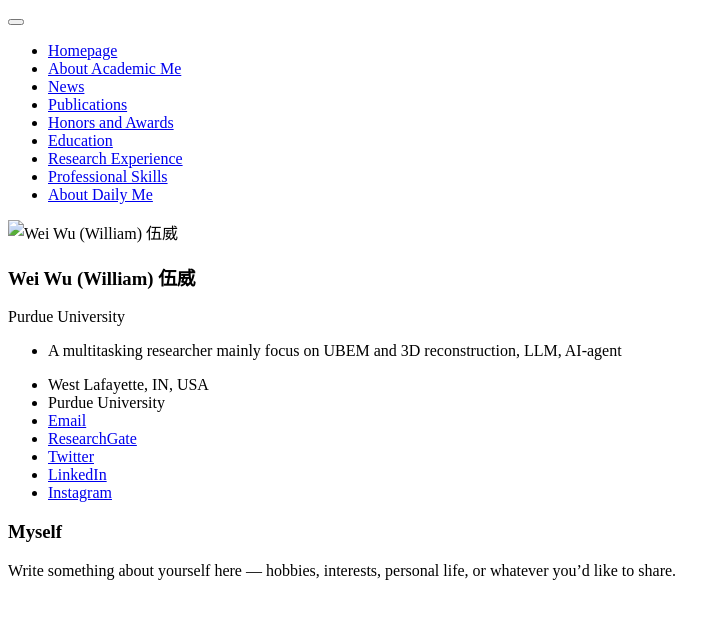
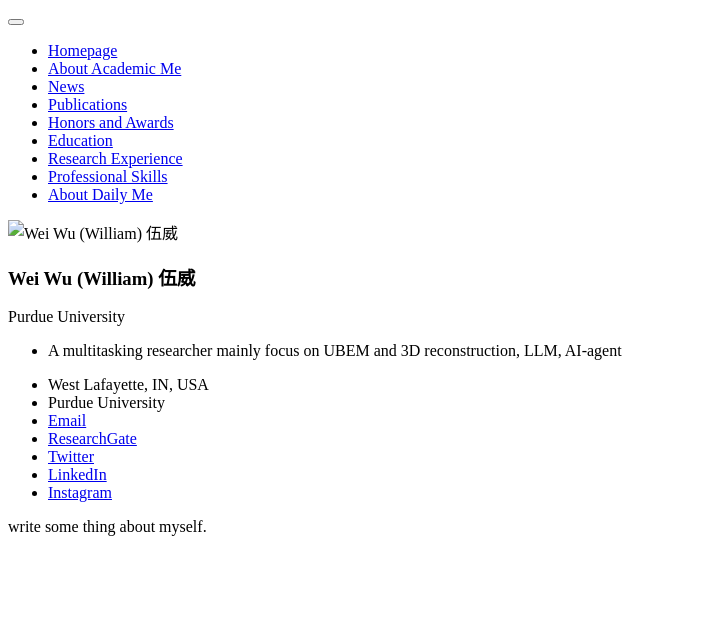
Before and after one commit to wuwei5v/weiwu.github.io, a Jekyll site: the page built from _pages/myself.md, in a window 1280 px wide. Shown: the top 619 px of the page, without its empty margins (0-727 px from the left). Built offline with Jekyll 4.4.1, drawn with Linux system fonts in a browser that asks for light colours; our own code applies the rules of GitHub Pages for plain Markdown files.

Commit message:
update the new page of myself

```diff
--- a/_data/navigation.yml
+++ b/_data/navigation.yml
@@ -23,3 +23,4 @@ main:
 
   - title: "About Daily Me"
     url: "/myself/"
+    target: "_self"
--- a/_includes/masthead.html
+++ b/_includes/masthead.html
@@ -6,7 +6,7 @@
         <ul class="visible-links">
           <li class="masthead__menu-item masthead__menu-item--lg masthead__menu-home-item"><a href="#about-me">Homepage</a></li>
           {% for link in site.data.navigation.main %}
-            <li class="masthead__menu-item"><a href="{{ domain }}{{ link.url }}">{{ link.title }}</a></li>
+            <li class="masthead__menu-item"><a href="{{ domain }}{{ link.url }}"{% if link.target %} target="{{ link.target }}"{% endif %}>{{ link.title }}</a></li>
           {% endfor %}
         </ul>
         <ul class="hidden-links hidden"></ul>
--- a/_pages/myself.md
+++ b/_pages/myself.md
@@ -1,13 +1 @@
----
-permalink: /myself/
-title: "Myself"
-excerpt: "Personal introduction"
-author_profile: true
-redirect_from:
-  - /about/
-  - /about.html
----
-
-# Myself
-
-Write something about yourself here — hobbies, interests, personal life, or whatever you'd like to share.
+write some thing about myself.
```
